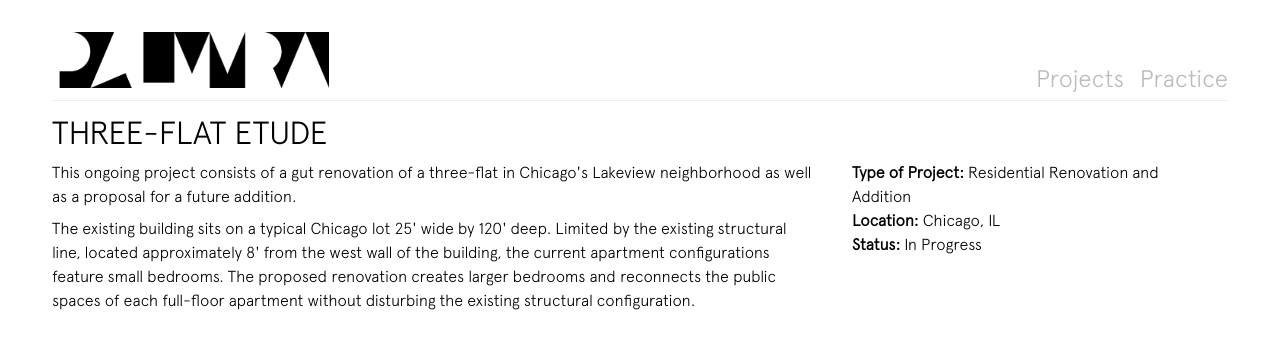
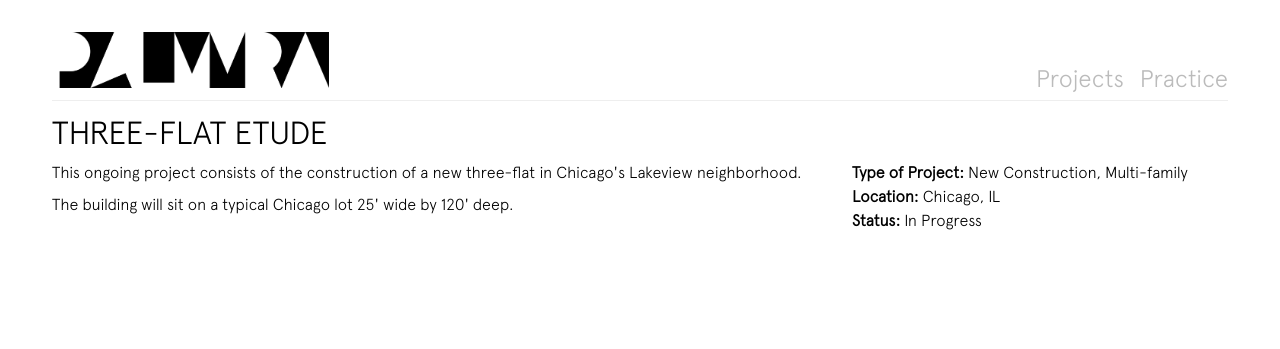
Before and after one commit to pgeraki/pgeraki.github.io, a Jekyll site: the page built from projects/barry/barry.html, in a window 1280 px wide. Shown: the top 349 px of the page. Built offline with Jekyll 4.4.1, drawn with Linux system fonts in a browser that asks for light colours.

Commit message:
Update barry.html

```diff
--- a/projects/barry/barry.html
+++ b/projects/barry/barry.html
@@ -18,15 +18,15 @@ permalink: barry
             <div class = "row">
                 <div class = "col col-1-1 col-lg-2-3">
                     <div class="paragraph">
-                    This ongoing project consists of a gut renovation of a three-flat in Chicago's Lakeview neighborhood as well as a proposal for a future addition.
+                    This ongoing project consists of the construction of a new three-flat in Chicago's Lakeview neighborhood.
                     </div>
                     <div class="paragraph">
-                    The existing building sits on a typical Chicago lot 25' wide by 120' deep. Limited by the existing structural line, located approximately 8' from the west wall of the building, the current apartment configurations feature small bedrooms. The proposed renovation creates larger bedrooms and reconnects the public spaces of each full-floor apartment without disturbing the existing structural configuration.
+                    The building will sit on a typical Chicago lot 25' wide by 120' deep.
                     </div>
                 </div>
                 <div class="col col-1-1 col-lg-1-3">
                     <div class="paragraph">
-                      <b> Type of Project: </b> Residential Renovation and Addition <br>
+                      <b> Type of Project: </b> New Construction, Multi-family <br>
                       <b> Location: </b> Chicago, IL <br>
                       <b> Status: </b> In Progress
                     </div>
```
